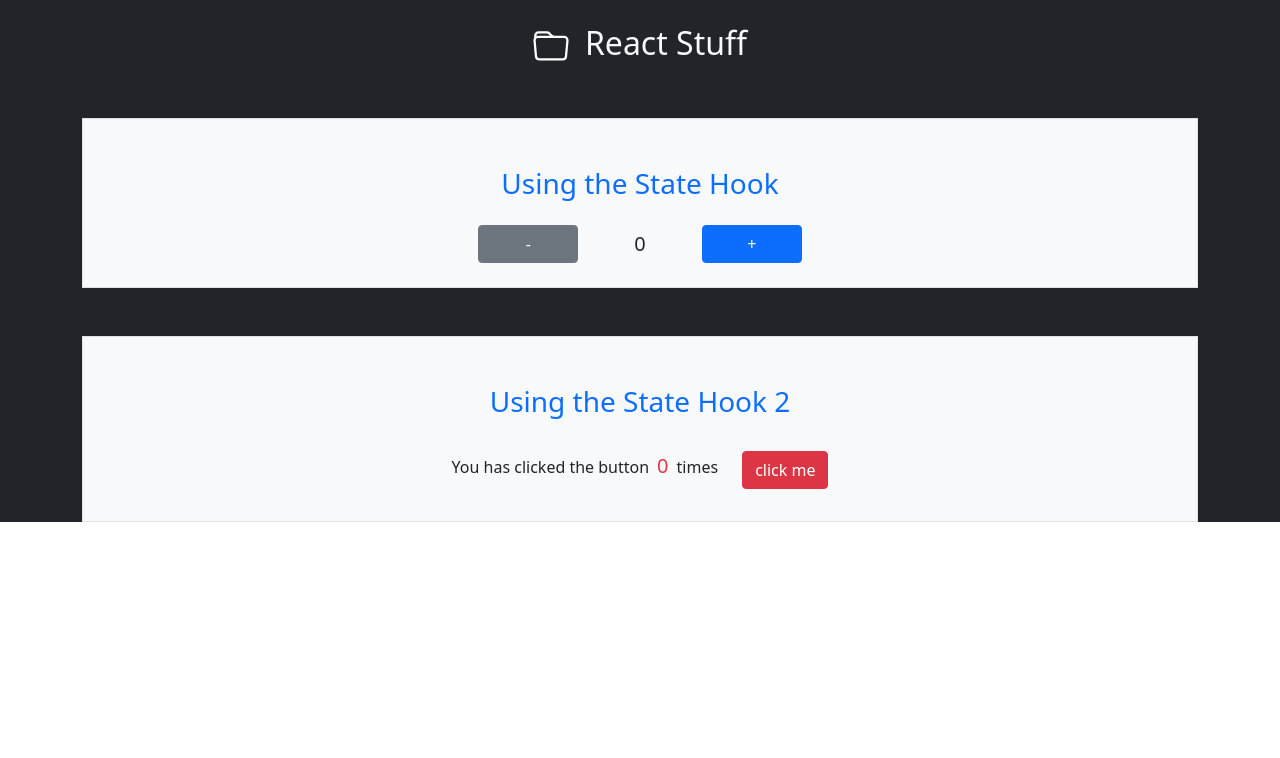
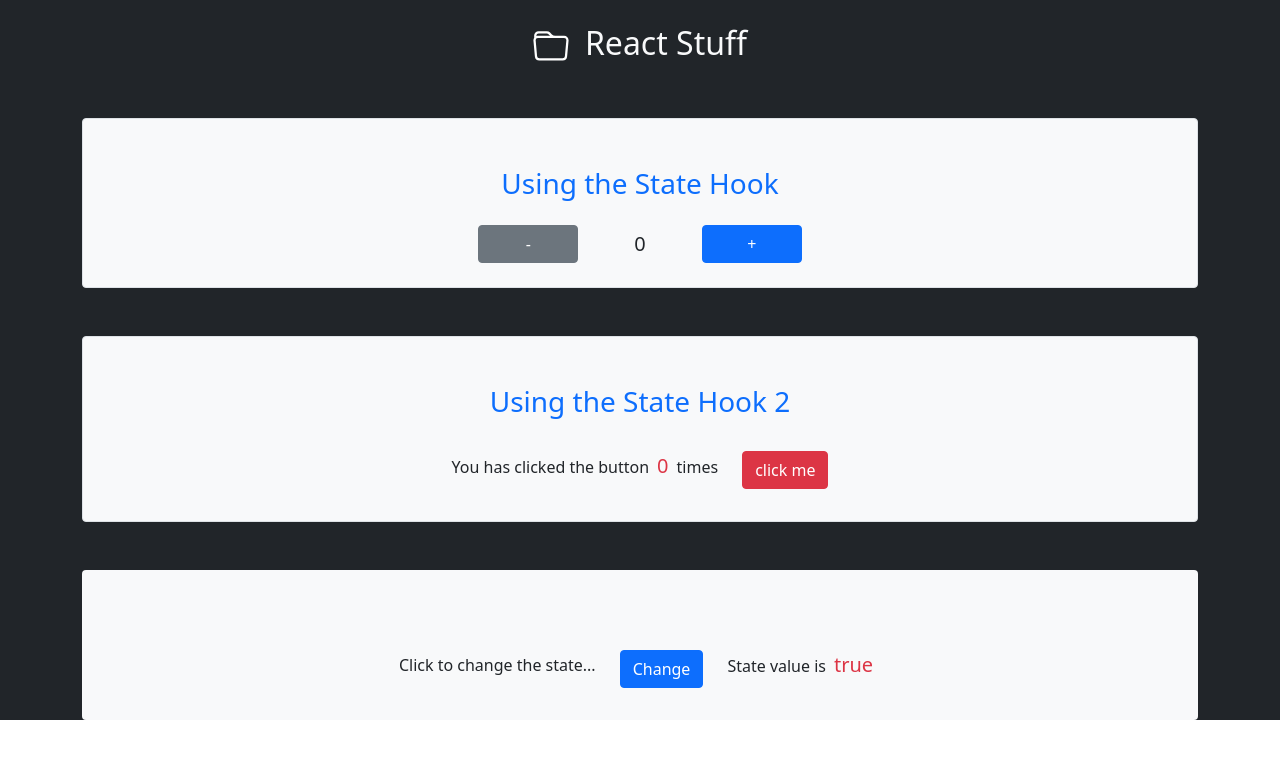
Before and after one commit to Dan33311/react-things, a React (Create React App) app: page / in a window 1280 px wide. Shown: the top 758 px of the page. Built offline with nearby package versions, Linux system fonts and the light colour scheme.

Commit message:
show counter and conditional components that use the usestate hook

```diff
--- a/src/App.js
+++ b/src/App.js
@@ -1,6 +1,7 @@
 // import logo from './logo.svg';
 import './App.css';
 import Usestate1 from "./components/Usestate-1";
+import Conditional from "./components/Conditional"
 // import image1 from "./assets/243-glasses-eye-blink-outline.svg"
 
 function App() {
@@ -16,6 +17,7 @@ function App() {
           {/* <i class="bi bi-folder"></i> */}
         </div>
         <Usestate1/>
+        <Conditional/>
       </div>
     </div>
   );
--- /dev/null
+++ b/src/components/Conditional.js
@@ -0,0 +1,22 @@
+import { useState } from "react"
+
+const Conditional = () => {
+
+  const [condition, setCondition] = useState(true)
+
+  const changeState = () => {
+    setCondition(!condition)
+  }
+
+  return (
+    <section className="mt-5 mb-2 pt-5 pb-4 bg-light rounded-2">
+      <div className="d-flex justify-content-center align-items-center mt-4">
+        <p className="me-4 mt-2">Click to change the state...</p>
+        <button className="btn btn-primary" onClick={() => changeState()}>Change</button>
+        <p className="ms-4 mt-2">State value is<span className="text-danger fs-5 mx-2">{condition.toString()}</span></p>
+      </div>
+    </section>
+  )
+}
+
+export default Conditional
--- a/src/components/Usestate-1.js
+++ b/src/components/Usestate-1.js
@@ -20,7 +20,7 @@ const Counter = () => {
 
   return (
     <>
-      <section className="mt-5 mb-2 pt-5 pb-4 bg-light border">
+      <section className="mt-5 mb-2 pt-5 pb-4 bg-light border rounded-2">
         <h3 className="text-primary">Using the State Hook</h3>
         <div className="d-flex justify-content-center align-items-center mt-4">
           <button className="btn btn-secondary me-2" style={{width: '100px'}} onClick={decrement}>-</button>
@@ -28,7 +28,7 @@ const Counter = () => {
           <button className='btn btn-primary ms-2' style={{width: '100px'}} onClick={increment}>+</button>
         </div>
       </section>
-      <section className="mt-5 mb-2 pt-5 pb-4 bg-light border">
+      <section className="mt-5 mb-2 pt-5 pb-4 bg-light border rounded-2">
         <h3 className="text-primary">Using the State Hook 2</h3>
         <div className="d-flex justify-content-center align-items-center mt-4">
           <p className="mt-2">You has clicked the button<span className="text-danger fs-5 mx-2">{clicked}</span>times</p>
```
Also changed, not shown: 1 other file (tests, documents, lock files or other folders).
